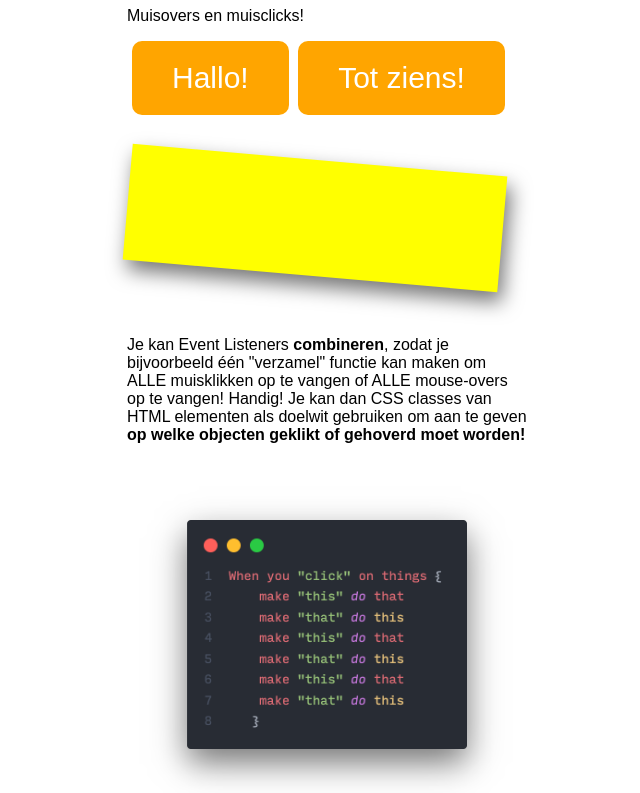
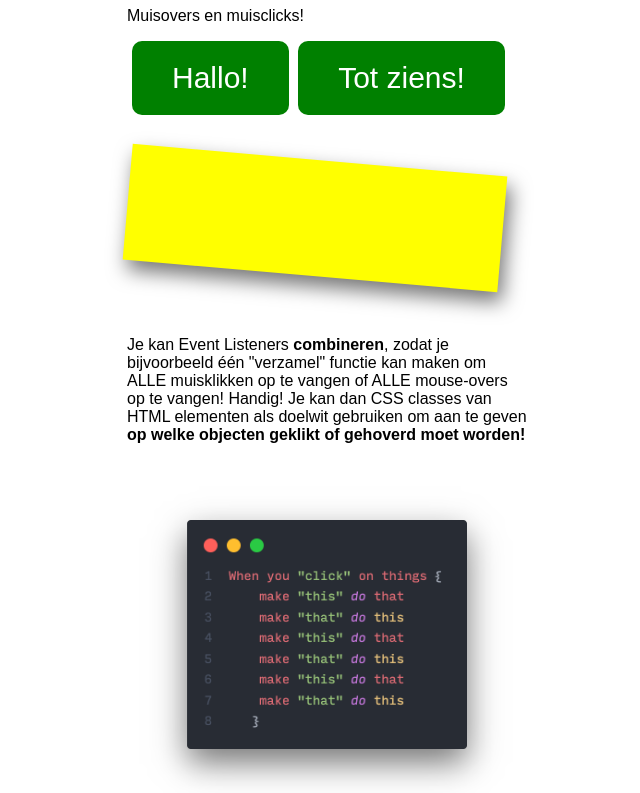
Before and after one commit to davidvandenbor/event-listeners-in-javascript-dutch, a website built with Parcel: page index.html in a window 1280 px wide. Shown: the part 137-930 px from the top of the page, without its empty margins (313-953 px from the left). Built offline with nearby package versions, Linux system fonts and the light colour scheme.

Commit message:
Update style.css

```diff
--- a/style.css
+++ b/style.css
@@ -8,7 +8,7 @@ body {
 
 button {
     position:           relative;
-    background:         orange;
+    background:         green;
     margin-left:        5px;
     margin-bottom:      5px;
     color:              #fff;
```
